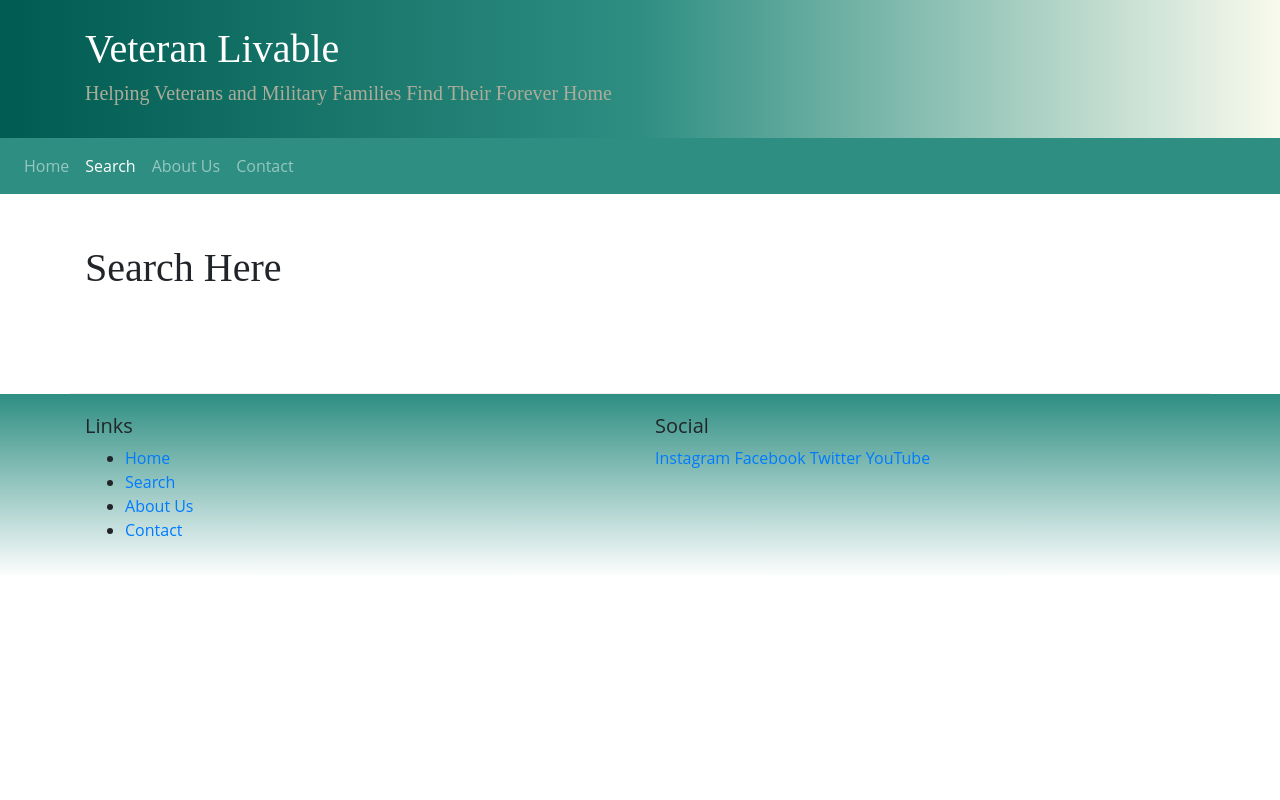
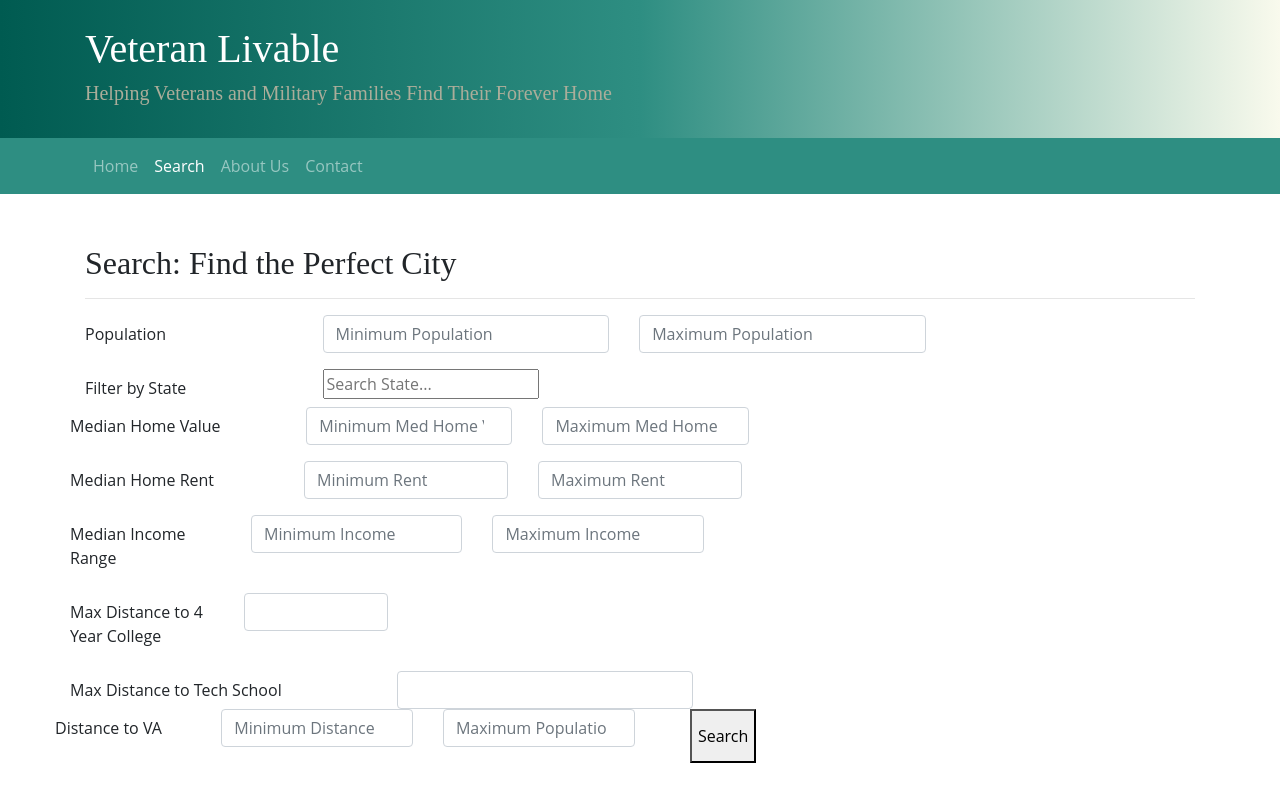
Before and after one commit to beckyrich/veteran-relocation, a website: page search.html in a window 1280 px wide. Shown: the top 800 px of the page. Drawn offline with nearby package versions, Linux system fonts and the light colour scheme; a web font is replaced by a local one.

Commit message:
Form Added Needs Fixing

```diff
--- a/css/styles.css
+++ b/css/styles.css
@@ -19,7 +19,6 @@ header h5 {
 .carousel img {
   top: 0;
   left: 0;
-  margin: 0;
   min-width: 100%;
   height: 400px;
   max-height: 400px;
--- a/search.html
+++ b/search.html
@@ -13,7 +13,7 @@
 </head>
 
 <body>
-
+    <!-- JumboTron -->
     <header class="jumbotron jumbotron-fluid">
         <div class="container">
             <div class="row">
@@ -24,8 +24,9 @@
             </div>
         </div>
     </header>
-
+    <!-- Navbar -->
     <nav class="navbar navbar-expand-sm navbar-dark sticky-top">
+        <div class="container">
             <button class="navbar-toggler" type="button" data-toggle="collapse" data-target="#vetNavbar">
                 <span class="navbar-toggler-icon"></span>
             </button>
@@ -37,12 +38,81 @@
                     <li class="nav-item"><a class="nav-link" href="contactus.html">Contact</a></li>
                 </ul>
             </div>
+        </div>
     </nav>
 
     <div class="container">
         <div class="row row-content">
-            <div class="col">
-                <h1>Search Here</h1>
+            <div class="col-12">
+                <h2>Search: Find the Perfect City</h2>
+                <hr />
+            </div>
+            <div class="col-md-10">
+                <form>
+                    <div class="form-group row">
+                        <label for="minpop" class="col-sm-3 col-form-label">Population</label>
+                        <div class="col-sm-4">
+                            <input type="number" id="minpop" name="minpop" class="form-control" placeholder="Minimum Population"/>
+                        </div>
+                        <div class="col-sm-4">
+                            <input type="number" id="maxpop" name="maxpop" class="form-control" placeholder="Maximum Population"/>
+                        </div>
+                    </div>
+                    <div class="form-group row">
+                        <label class="col-sm-3 col-form-label">Filter by State</label>
+                        <div class="col-sm-4">
+                            <input type="text" placeholder="Search State...">
+                        </div>
+                    <div class="form-group row">
+                        <label for="minvalue" class="col-md-4 col-form-label">Median Home Value</label>
+                        <div class="col-md-4">
+                            <input type="number" id="minvalue" name="minvalue" class="form-control" placeholder="Minimum Med Home Value"/>
+                        </div>
+                        <div class="col-md-4">
+                            <input type="number" id="maxvalue" name="maxvalue" class="form-control" placeholder="Maximum Med Home Value"/>
+                        </div>
+                    </div>
+                    <div class="form-group row">
+                        <label for="minrent" class="col-md-4 col-form-label">Median Home Rent</label>
+                        <div class="col-md-4">
+                            <input type="number" id="minrent" name="minrent" class="form-control" placeholder="Minimum Rent"/>
+                        </div>
+                        <div class="col-md-4">
+                            <input type="number" id="maxrent" name="maxrent" class="form-control" placeholder="Maximum Rent"/>
+                        </div>
+                    </div>
+                    <div class="form-group row">
+                        <label for="minincome" class="col-sm-3 col-form-label">Median Income Range</label>
+                        <div class="col-sm-4">
+                            <input type="number" id="minincome" name="minincome" class="form-control" placeholder="Minimum Income">
+                        </div>
+                        <div class="col-sm-4">
+                            <input type="number" id="maxincome" name="maxincome" class="form-control" placeholder="Maximum Income"/>
+                        </div>
+                    </div>
+                    <div class="form-group row">
+                        <label for="college" class="col-md-4 col-form-label">Max Distance to 4 Year College</label>
+                        <div class="col-md-4">
+                            <input type="number" id="college" name="college" class="form-control">
+                        </div>
+                    </div>
+                    <div class="form-group row">
+                        <label for="techschool" class="col-md-4 col-form-label">Max Distance to Tech School</label>
+                        <div class="col-md-4">
+                            <input type="number" id="techschool" name="techschool" class="form-control">
+                        </div>
+                    <div class="form-group row">
+                        <label for="minva" class="col-sm-3 col-form-label">Distance to VA</label>
+                        <div class="col-md-4">
+                            <input type="number" id="minva" name="minva" class="form-control" placeholder="Minimum Distance">
+                        </div>
+                        <div class="col-sm-4">
+                            <input type="number" id="maxpop" name="maxpop" class="form-control" placeholder="Maximum Population">
+                        </div>
+                    </div>
+                        <button type="submit">Search</button>
+                    </div>
+                </form>
             </div>
         </div>
     </div>
```
Also changed, not shown: aboutus.html (+3 -1 lines), contactus.html (+2 -0 lines), index.html (+5 -3 lines), 1 other file. Lines whose indentation alone changed are shown as unchanged.
